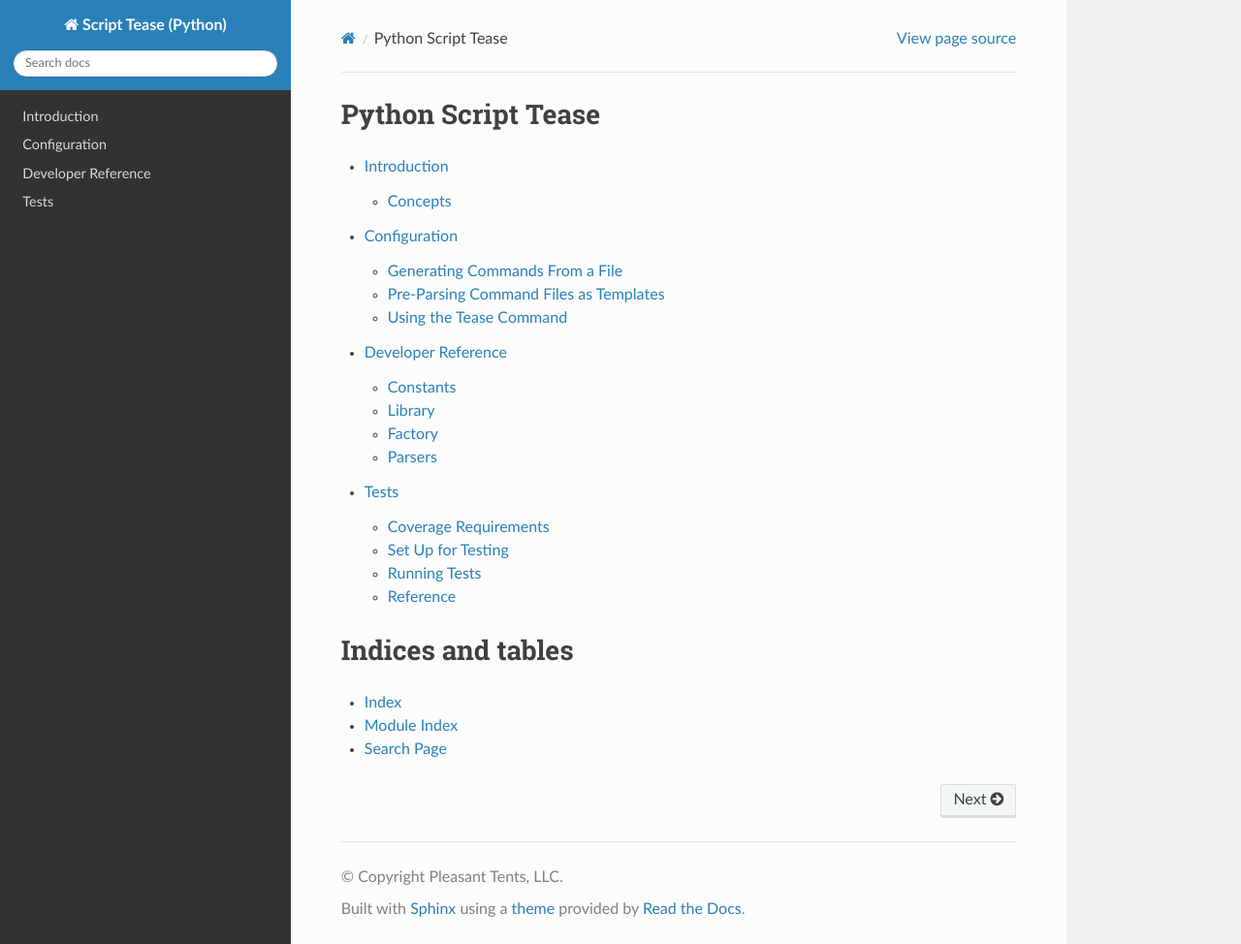
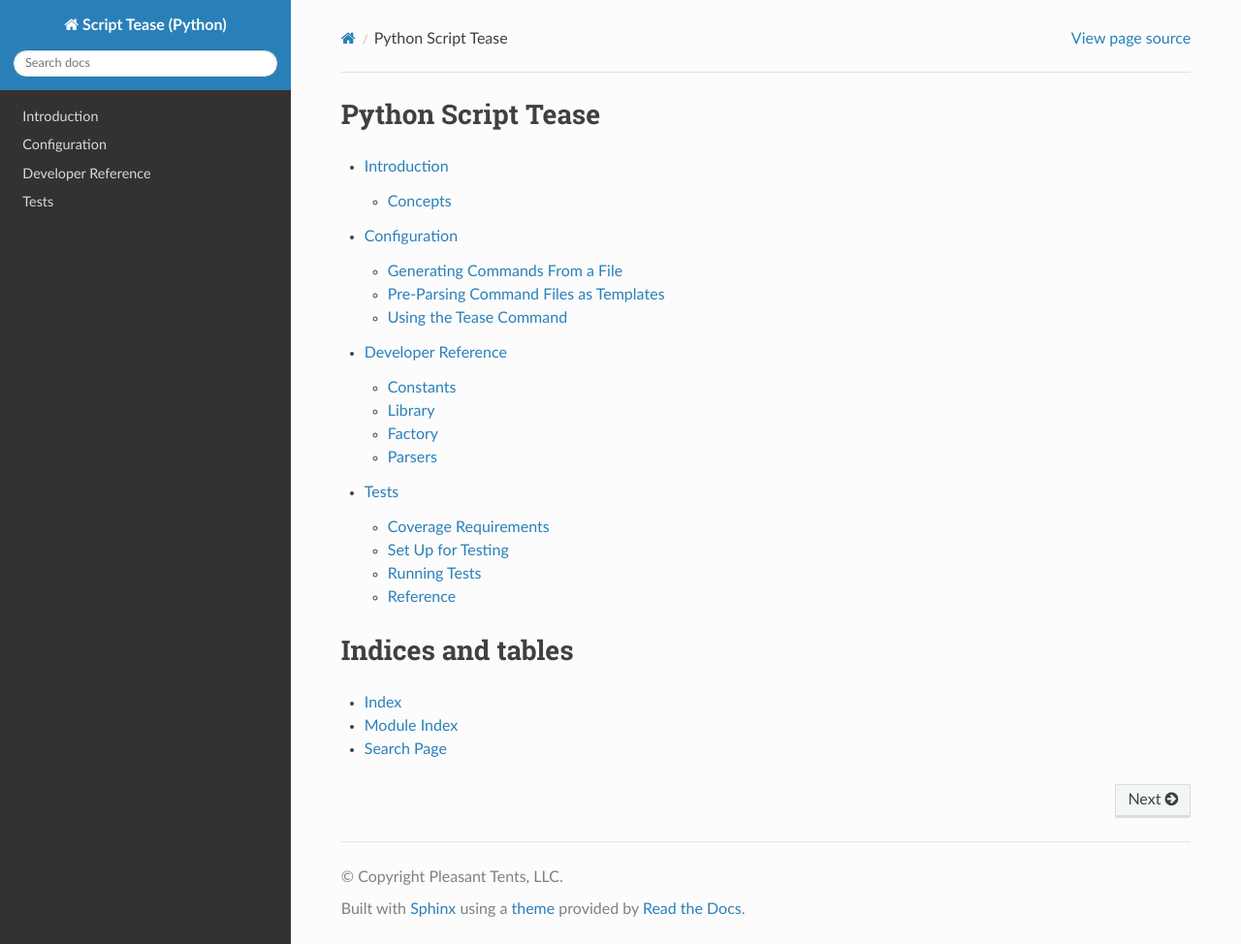
Before and after one commit to develmaycare/python-scripttease, a Sphinx documentation site: the page built from docs/source/index.rst, in a window 1280 px wide and 974 px high. Shown: the whole window at 97% size. Built offline with Sphinx 7.4.7 and the Read the Docs theme 2.0.0, drawn with Linux system fonts in a browser that asks for light colours; the version number could not be read and is left out.

Commit message:
Updated documentation.

```diff
--- a/docs/source/_static/css/custom.css
+++ b/docs/source/_static/css/custom.css
@@ -8,3 +8,17 @@
     max-width: 100%;
     overflow: visible;
 }
+
+.wy-nav-content {
+    max-width: 100% !important;
+}
+
+/*
+.wy-side-nav-search {
+    background: #506a8a !important;
+}
+
+.wy-side-scroll {
+    background: #6e90b5 !important;
+}
+*/
--- a/docs/source/conf.py
+++ b/docs/source/conf.py
@@ -147,15 +147,18 @@ todo_include_todos = True
 # so a file named "default.css" will overwrite the builtin "default.css".
 html_static_path = ['_static']
 
-
-def setup(app):
-    # Some csv-table tables in the RTD theme were scrolling horizontally.
-    # See https://github.com/snide/sphinx_rtd_theme/issues/117
-    # Apparently the placement of this function is significant. It wasn't
-    # working at the end of the file.
-    # See https://github.com/syncany/syncany-docs/blob/82166518720051e413231d621c3b23b9ac35cbf6/source/conf.py#L135
-    # app.add_javascript("js/custom.js")
-    app.add_stylesheet("css/custom.css")
+# https://docs.readthedocs.io/en/stable/guides/adding-custom-css.html#adding-custom-css-or-javascript-to-sphinx-documentation
+html_css_files = [
+    "css/custom.css",
+]
+# def setup(app):
+#     # Some csv-table tables in the RTD theme were scrolling horizontally.
+#     # See https://github.com/snide/sphinx_rtd_theme/issues/117
+#     # Apparently the placement of this function is significant. It wasn't
+#     # working at the end of the file.
+#     # See https://github.com/syncany/syncany-docs/blob/82166518720051e413231d621c3b23b9ac35cbf6/source/conf.py#L135
+#     # app.add_javascript("js/custom.js")
+#     app.add_stylesheet("css/custom.css")
 
 # Add any extra paths that contain custom files (such as robots.txt or
 # .htaccess) here, relative to this directory. These files are copied
--- a/setup.py
+++ b/setup.py
@@ -16,10 +16,11 @@ setup(
     version=read_file("VERSION.txt"),
     description=read_file("DESCRIPTION.txt"),
     long_description=read_file("README.markdown"),
+    long_description_content_type="text/markdown",
     author='Shawn Davis',
     author_email='shawn@develmaycare.com',
     url='https://github.com/develmaycare/python-scripttease',
-    packages=find_packages(),
+    packages=find_packages(exclude=["tests"]),
     include_package_data=True,
     install_requires=[
         "jinja2",
```
